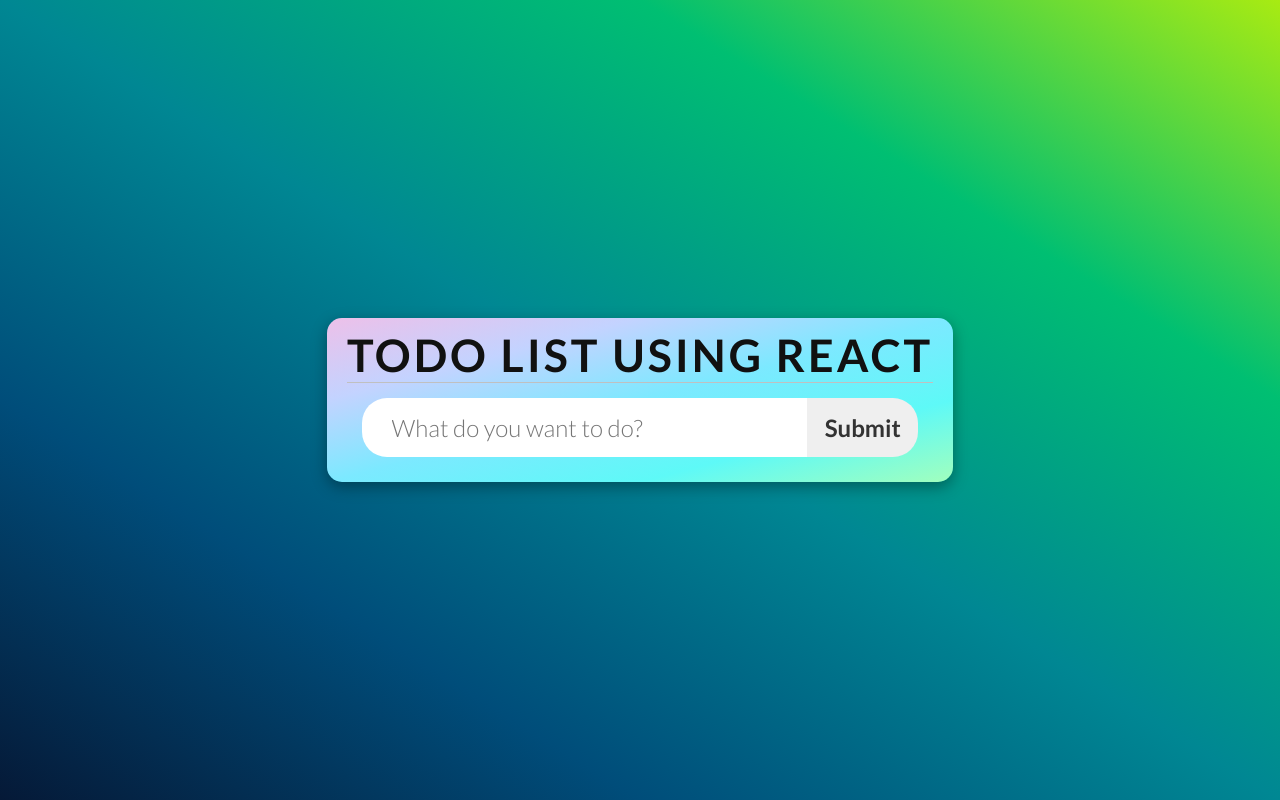
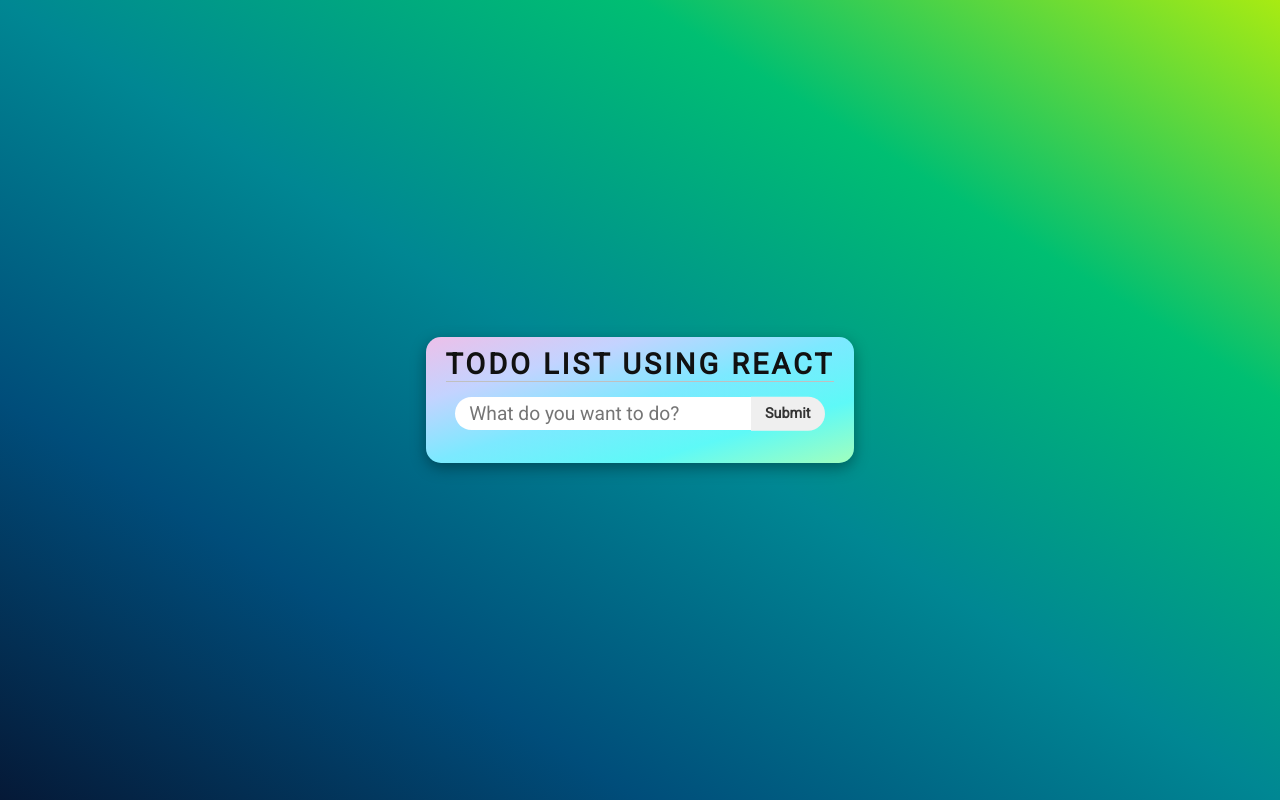
Before and after one commit to ddepu11/todo-react-app, a React (Create React App) app: page / in a window 1280 px wide. Built offline with nearby package versions, Linux system fonts and the light colour scheme.

Commit message:
Added Alert Message Functionality

```diff
--- /dev/null
+++ b/src/Alert.jsx
@@ -0,0 +1,14 @@
+import { useEffect } from "react";
+
+const Alert = ({ msg, styleClass, setAlert }) => {
+  useEffect(() => {
+    setTimeout(() => setAlert({ show: false, msg: "", styleClass: "" }), 3000);
+  }, []);
+  return (
+    <div className={styleClass ? `alert ${styleClass}` : "alert"}>
+      <h6>{msg}</h6>
+    </div>
+  );
+};
+
+export default Alert;
--- a/src/App.css
+++ b/src/App.css
@@ -1,4 +1,4 @@
-@import url("https://fonts.googleapis.com/css2?family=Lato:wght@300;700&display=swap");
+@import url("https://fonts.googleapis.com/css2?family=Roboto:wght@100;300;400&display=swap");
 
 /*Utility class*/
 .flex {
@@ -13,7 +13,7 @@
   margin: 0;
   padding: 0;
   box-sizing: border-box;
-  font-family: "Lato", sans-serif;
+  font-family: "Roboto", sans-serif;
 }
 body {
   min-height: 100vh;
@@ -58,7 +58,7 @@
   list-style-type: none;
 }
 header h4 {
-  font-size: 2.8em;
+  font-size: 1.8em;
   text-transform: uppercase;
   letter-spacing: 3px;
   color: #111;
@@ -68,7 +68,7 @@
   margin-bottom: 15px;
 }
 .todos {
-  margin-top: 15px;
+  margin-top: 20px;
 }
 
 .todo {
@@ -83,7 +83,7 @@
     #bdfaf4,
     #b5f5ff
   );
-  padding: 8px 20px;
+  padding: 0px 12px;
   border-radius: 25px;
   border: 0.1px solid #999;
   margin-bottom: 12px;
@@ -92,7 +92,7 @@
 .todo p {
   color: #433;
   font-weight: 600;
-  font-size: 1.5em;
+  font-size: 1em;
   letter-spacing: 0.5px;
 }
 
@@ -107,11 +107,12 @@
 
 i {
   transition: all 0.4s ease-in-out;
+  transform: scale(0.8);
 }
 
 i:hover {
   cursor: pointer;
-  transform: scale(1.3) translateY(-3px);
+  transform: scale(1.05) translateY(-3px);
 }
 main {
   max-width: 95%;
@@ -120,7 +121,7 @@
 
 input {
   border: 0;
-  padding: 15px 30px;
+  padding: 5px 14px;
 }
 input:focus {
   outline: 0;
@@ -128,20 +129,21 @@
 
 input[type="text"] {
   width: 80%;
-  font-size: 1.5em;
+  font-size: 1.2em;
   border-top-left-radius: 25px;
   border-bottom-left-radius: 25px;
 }
 
 input[type="submit"] {
   width: 20%;
-  font-size: 1.5em;
+  font-size: 0.9em;
   font-weight: bold;
   color: #333;
   border-top-right-radius: 25px;
   border-bottom-right-radius: 25px;
   cursor: pointer;
-  padding: 15px 0px;
+  padding: 8.5px 0px;
+  transform: translateY(-2.2px);
 }
 
 .line {
@@ -179,3 +181,20 @@
     font-size: 1.1em;
   }
 }
+.alert {
+  text-align: center;
+  margin: 15px;
+  font-size: 1.1em;
+  letter-spacing: 2px;
+  text-transform: uppercase;
+  border-radius: 10px;
+  padding: 5px;
+}
+.error {
+  color: #363636;
+  background: #ffb7b7;
+}
+.success {
+  color: #363636;
+  background: #b7ffc7;
+}
--- a/src/App.jsx
+++ b/src/App.jsx
@@ -2,6 +2,7 @@
 import { useState } from "react";
 import Todos from "./Todo";
 import Main from "./Main";
+import Alert from "./Alert";
 
 const App = () => {
   const [todo, setTodo] = useState({
@@ -9,21 +10,39 @@
     title: "",
     hasCompleted: false,
   });
+  const [alert, setAlert] = useState({ show: false, msg: "", styleClass: "" });
 
   const [todos, setTodos] = useState([]);
+
+  const showAlert = (message, classToAdd) => {
+    setAlert({ show: true, msg: message, styleClass: classToAdd });
+  };
 
   const handleRemove = (e) => {
     const { id } = e.target;
     setTodos(todos.filter((todo) => todo.id !== +id));
+    showAlert("Successfully Deleted !!", "success");
   };
 
   const handleComplete = async (e) => {
     const { id } = e.target;
 
     setTodos((previous) =>
-      previous.map((todo) =>
-        todo.id === +id ? { ...todo, hasCompleted: !todo.hasCompleted } : todo
-      )
+      previous.map((todo) => {
+        if (todo.id === +id) {
+          showAlert(
+            todo.hasCompleted ? "Uncompleted!!" : "Completed!!",
+            todo.hasCompleted ? "error" : "success"
+          );
+          return { ...todo, hasCompleted: !todo.hasCompleted };
+        } else {
+          return todo;
+        }
+
+        // return todo.id === +id
+        //   ? { ...todo, hasCompleted: !todo.hasCompleted }
+        //   : todo;
+      })
     );
   };
 
@@ -36,6 +55,8 @@
     e.preventDefault();
     if (todo.title !== "" && todo.title !== null) {
       setTodos([...todos, { ...todo, id: Math.floor(Math.random() * 100) }]);
+      showAlert("Successfully Added a todo !!", "success");
+
       e.target[0].value = "";
       setTodo({
         id: 0,
@@ -43,7 +64,7 @@
         hasCompleted: false,
       });
     } else {
-      alert("Write Something");
+      showAlert("Input value cant't be empty!!", "error");
     }
   };
 
@@ -52,7 +73,13 @@
       <header>
         <h4>Todo List Using React </h4>
       </header>
-      <Main handleSubmit={handleSubmit} handleInput={handleInput} />
+      <Main
+        handleSubmit={handleSubmit}
+        value={todo.title}
+        handleInput={handleInput}
+      />
+      {alert.show ? <Alert {...alert} setAlert={setAlert} /> : ""}
+
       <Todos
         todos={todos}
         handleComplete={handleComplete}
--- a/src/Main.jsx
+++ b/src/Main.jsx
@@ -1,9 +1,10 @@
-const Main = ({ handleSubmit, handleInput }) => {
+const Main = ({ handleSubmit, handleInput, value }) => {
   return (
     <main>
       <form onSubmit={handleSubmit}>
         <div className="form-control">
           <input
+            value={value}
             type="text"
             onChange={handleInput}
             placeholder="What do you want to do?"
```
